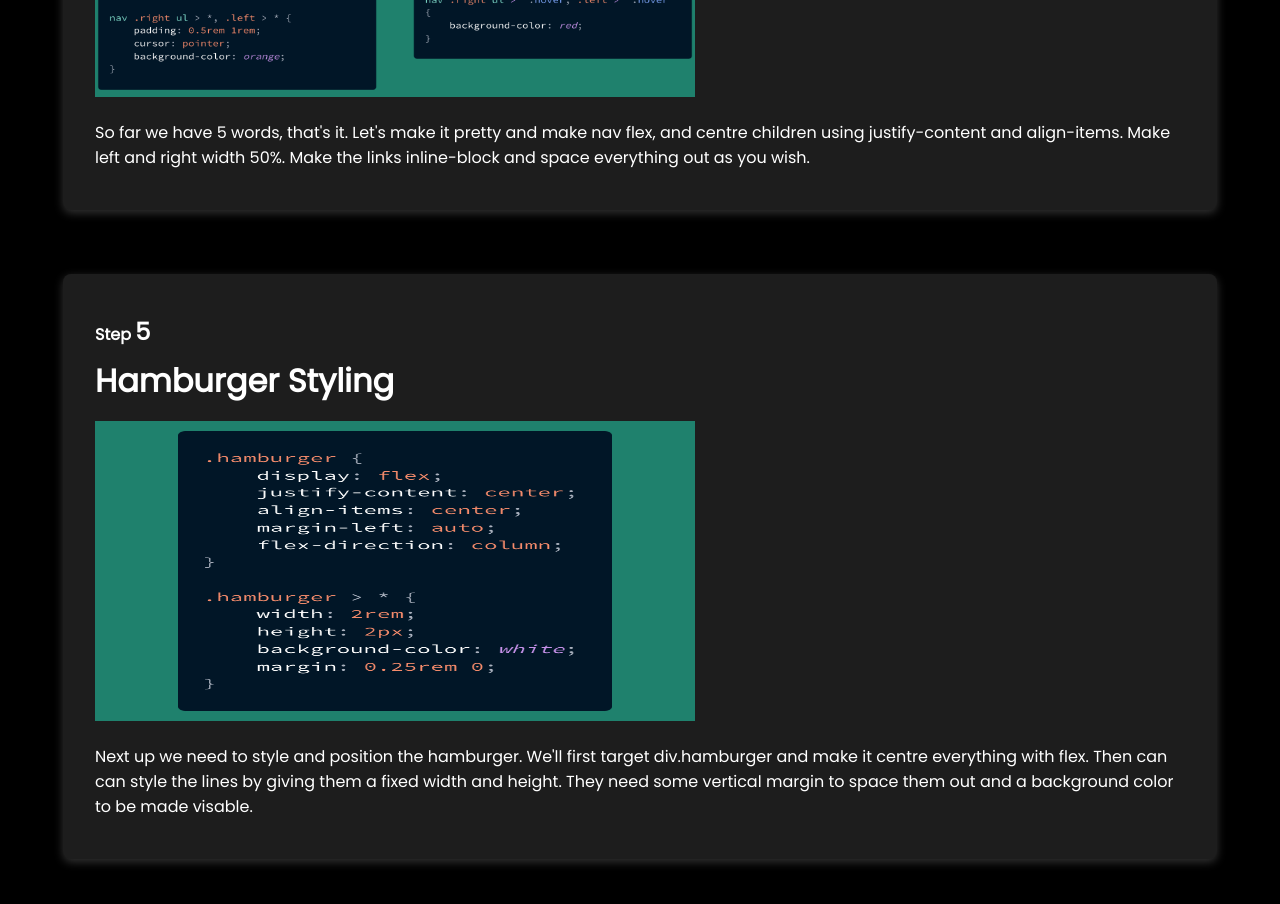
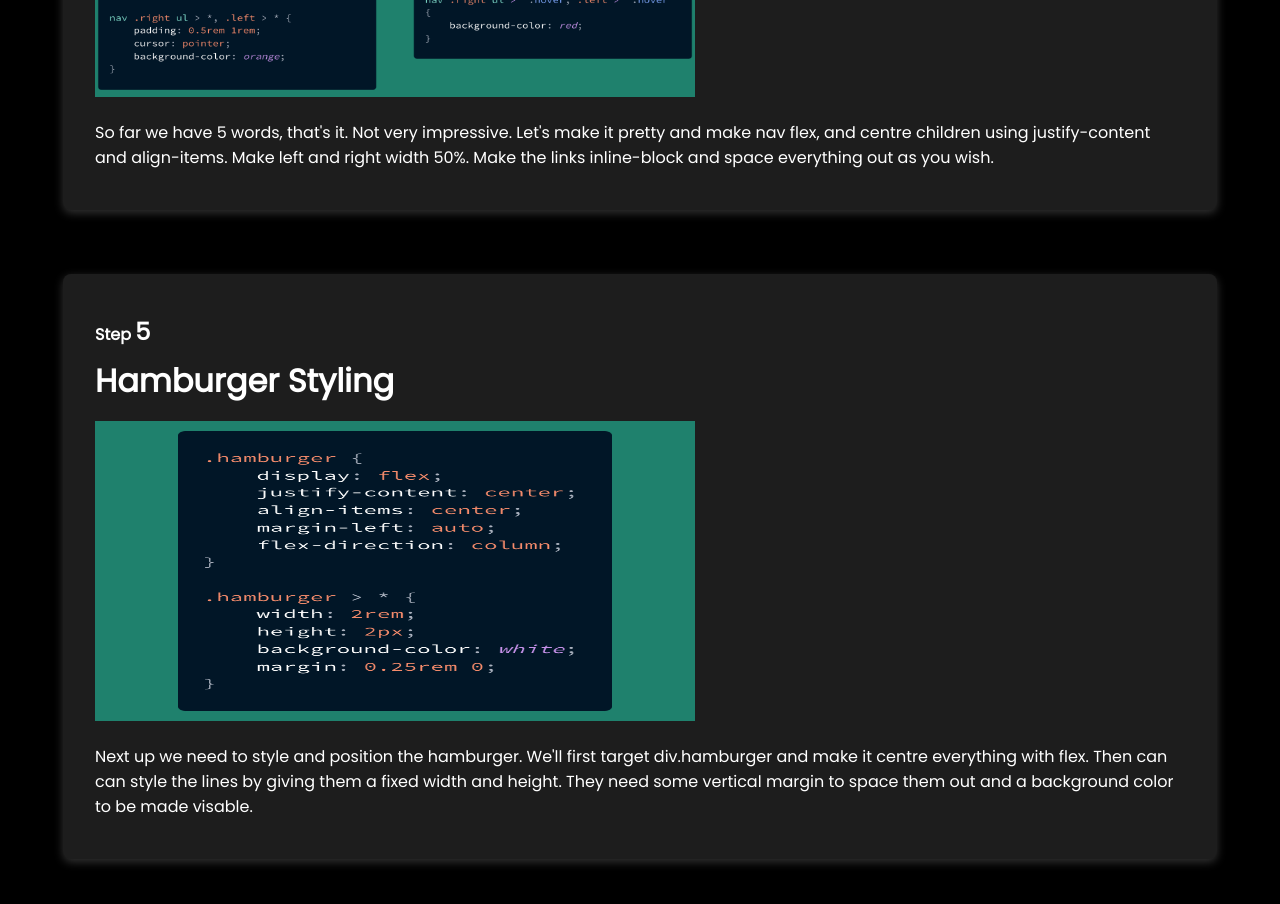
Before and after one commit to RyanBriggsDev/next-components, a Next.js app: page /components/navbar in a window 1280 px wide. Shown: the part 2680-3584 px from the top of the page. Built offline with nearby package versions, Linux system fonts and the light colour scheme.

Commit message:
added alt prop for steps and alt descriptions.

```diff
--- a/src/pages/components/navbar/index.jsx
+++ b/src/pages/components/navbar/index.jsx
@@ -23,48 +23,56 @@ function NavbarPage() {
             title='Make a New Component'
             image={one.src}
             desc={`First we need to make a new component. Typical file structure is src/components/nav.jsx. But you can do whatever suits your needs. We'll be using a React functional component.`}
+            alt='Image of code. Making a React functional component.'
           />
           <Steps
             stepNo='2'
             title='Get Your Divs In'
             image={two.src}
             desc={`We need a typical structure for a nav. I normally have left and right divs within a nav tag. Within left I have a home link. We can import the useRouter hook from next for this and then make an onClick action.`}
+            alt='Image of code. Typical navbar structure code.'
           />
           <Steps
             stepNo='3'
             title="Nav Right"
             image={three.src}
             desc={`This contains nav links and hamburger menu. Put your nav links in a ul. We also need a div directly inside div.right with a className of hamburger. Within this 3x div.burger-lines.`}
+            alt='Image of code. Setting up nav links and hamburger menu.'
           />
           <Steps
             stepNo='4'
             title="Make it pretty, please"
             image={four.src}
-            desc={` So far we have 5 words, that's it. Let's make it pretty and make nav flex, and centre children using justify-content and align-items. Make left and right width 50%. Make the links inline-block and space everything out as you wish.`}
+            desc={` So far we have 5 words, that's it. Not very impressive. Let's make it pretty and make nav flex, and centre children using justify-content and align-items. Make left and right width 50%. Make the links inline-block and space everything out as you wish.`}
+            alt='Image of code. Adding some style with CSS.'
             />
             <Steps
               stepNo='5'
               title="Hamburger Styling"
               image={five.src}
               desc={`Next up we need to style and position the hamburger. We'll first target div.hamburger and make it centre everything with flex. Then can can style the lines by giving them a fixed width and height. They need some vertical margin to space them out and a background color to be made visable.`}
+              alt='Image of code. Styling the hamburger menu.'
             />
             <Steps
               stepNo='6'
               title={`Toggle State & Conditional Classes`}
               image={six.src}
               desc={`Now we've got all the JSX elements we need we need to add some state to track if the hamburger menu should be open. Let's call this navToggle. The default value should be false (closed). Then we need an onClick prop that'll update the state to the opposite of the state. Our div.hamburger should also have a conditional class 'open' that applied if our navToggle state is true. We should also have a conditional id 'show' for the nav links ul.`}
+              alt='Image of code. Example toggle state and conditional class setup.'
             />
             <Steps
               stepNo='7'
               title='Media Queries'
               image={seven.src}
               desc={`Choose a max-width that's right for your navbar. I've chose 40rem for this tutorial but it'll depend of your navs content. Change the ul to display none within the media query. So that below your max-width they will not show by default. We can then target the #show id which will become active when we click our hamburger. We can set display flex, with a position of absolute, left 0 and top to be positioned underneath your nav. The width will be 100%, height auto and any other styling as you wish. We will need to set the hamburger div's display as default to none and within the media query as flex. You should now have a functional responsive navbar.`}
+              alt='Image of code. Example of media queries.'
             />
             <Steps
               stepNo='8'
               title='Hamburger Animation (style points)'
               image={eight.src}
               desc={`This is easier than it looks, and it gives off a really cool effect. You don't have to do it the same as mine, but here is how I do it. Target each burger line individually with the nth-child pseudo element. We can then add a transform property that'll rotate/move the elements as we wish when the burger is clicked. Just remember to add a transition too! (I use ease-in-out)`}
+              alt='Image of code. Making an animation for the hamburger menu opening/closing.'
             />
             <p>{`And that's it. You'll now have a fully responsive and functional navbar component. If this helped you at all, or you have any improvements (I know they'll be plenty), shout at me on Twitter ${<a className="inline-link" href="https://twitter.com/RyanBriggsDev" target='_blank noreferrer'>@ryanbriggsdev</a>}.`}</p>
         </section>
```
